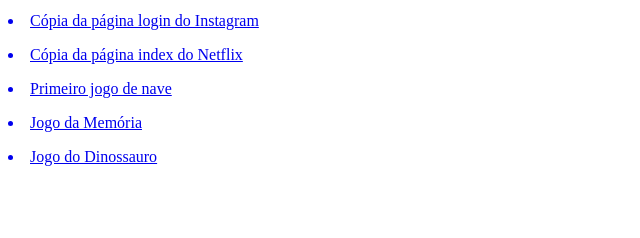
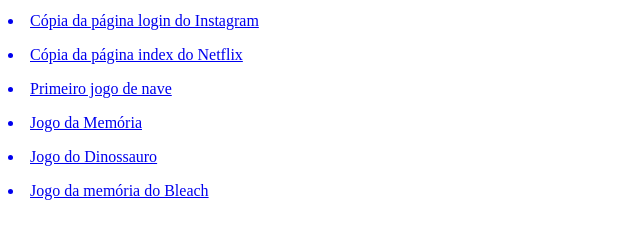
Before and after one commit to mak213k/mak213k.github.io, a plain HTML site: page index.html in a window 1280 px wide. Shown: the whole page, without its empty margins (0-640 px from the left). Drawn offline with Linux system fonts and the light colour scheme.

Commit message:
Apontamento no index do Jogo da memoria do Bleach

```diff
--- a/index.html
+++ b/index.html
@@ -19,5 +19,8 @@
 		<a href="dino_game/index.html" target="_blank" >
 			<p style="font-family:arial;font-size:0.75em"><li>Jogo do Dinossauro</li></p>
 		</a>
+		<a href="jogo_da_memoria_bleach/index.html" target="_blank" >
+			<p style="font-family:arial;font-size:0.75em"><li>Jogo da memória do Bleach</li></p>
+		</a>
   </body>
 </html>
```
